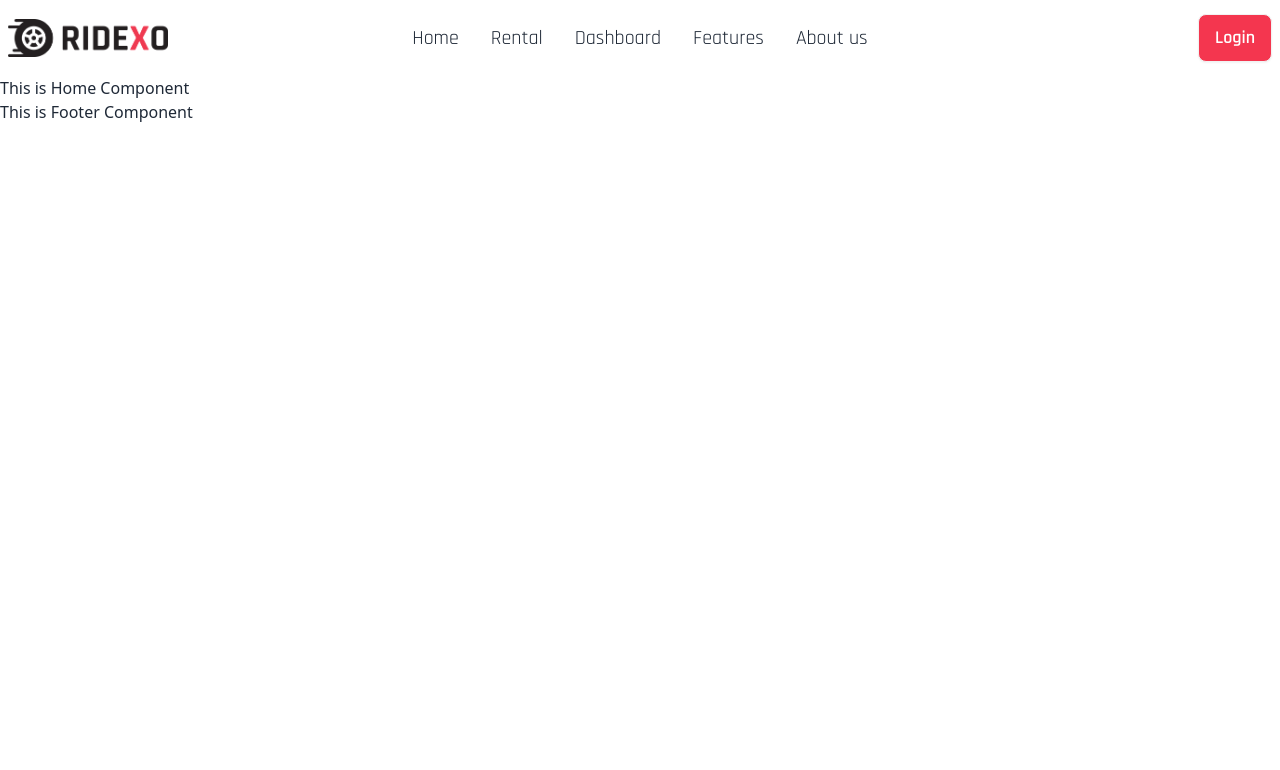
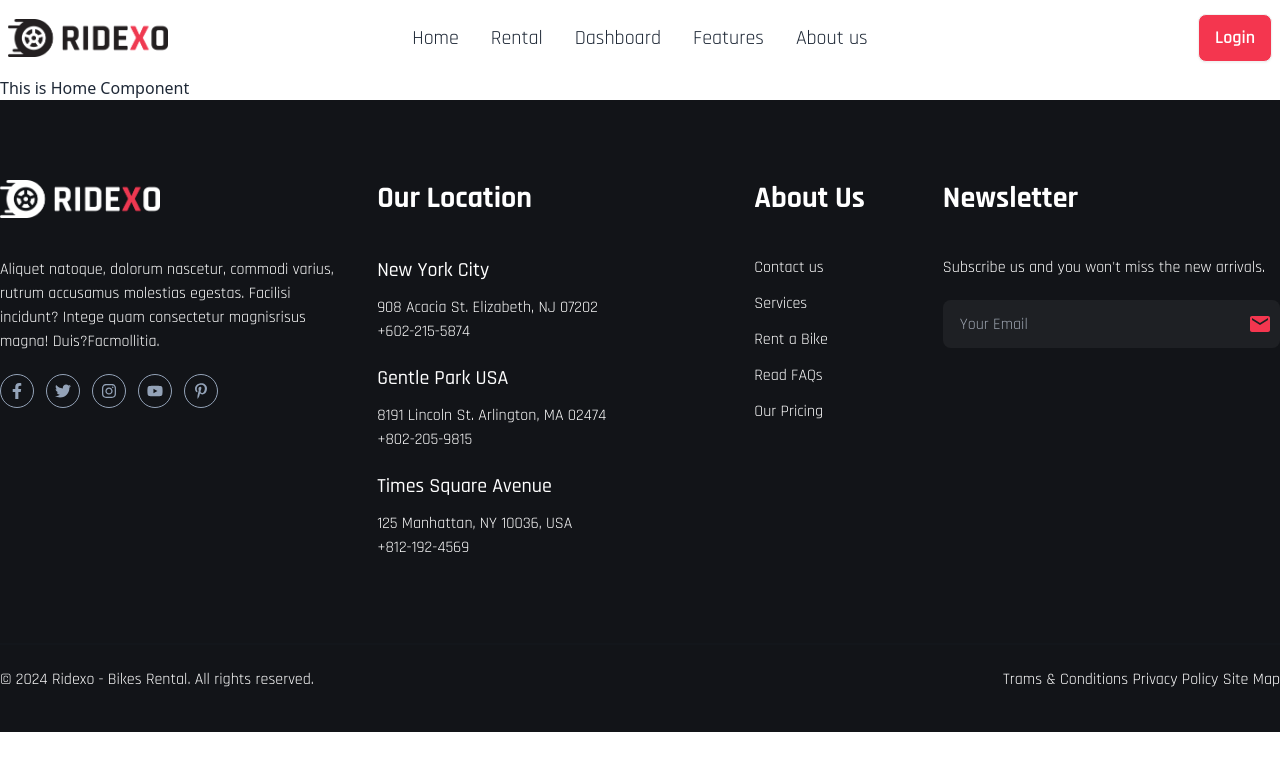
Before and after one commit to asifikbal09/bike-rental-client-site, a React (Vite) app: page / in a window 1280 px wide. Shown: the top 770 px of the page. Built offline with nearby package versions, Linux system fonts and the light colour scheme.

Commit message:
[DONE] Footer design complete.

```diff
--- a/package.json
+++ b/package.json
@@ -13,6 +13,7 @@
     "@reduxjs/toolkit": "^2.2.7",
     "react": "^18.3.1",
     "react-dom": "^18.3.1",
+    "react-icons": "^5.3.0",
     "react-redux": "^9.1.2",
     "react-router-dom": "^6.26.1"
   },
--- a/src/components/shared/Footer.tsx
+++ b/src/components/shared/Footer.tsx
@@ -1,10 +1,112 @@
-import React from 'react'
+import {
+  FaDivide,
+  FaFacebookF,
+  FaInstagram,
+  FaPinterestP,
+  FaYoutube,
+} from "react-icons/fa";
+import footerLogo from "../../assets/footerLogo.png";
+import { FaTwitter } from "react-icons/fa6";
+import { Link } from "react-router-dom";
+import { MdEmail } from "react-icons/md";
 
-const Footer =()=>{
-return(
-<div>
-<h1>This is Footer Component</h1>
-</div>
-)
+const Footer = () => {
+  const socialIconStyle =
+    "text-md text-slate-400 hover:border-[#f4364f] hover:text-[#f4364f] border  rounded-full btn-outline p-2";
+  return (
+    <div className="bg-[#121418]  text-white font-rajdhani py-10">
+      {/* Logo and social link part */}
+      <div className="container mx-auto py-10 md:grid md:grid-cols-7 gap-10">
+        <div className="col-span-2">
+          <img className="w-[10rem] mb-10" src={footerLogo} alt="Rediox" />
+          <p>
+            Aliquet natoque, dolorum nascetur, commodi varius, rutrum accusamus
+            molestias egestas. Facilisi incidunt? Intege quam consectetur
+            magnisrisus magna! Duis?Facmollitia.
+          </p>
+          <div className="flex gap-3 mt-5 mb-5">
+            <button className={socialIconStyle}>
+              <FaFacebookF />
+            </button>
+            <button className={socialIconStyle}>
+              <FaTwitter />
+            </button>
+            <button className={socialIconStyle}>
+              <FaInstagram />
+            </button>
+            <button className={socialIconStyle}>
+              <FaYoutube />
+            </button>
+            <button className={socialIconStyle}>
+              <FaPinterestP />
+            </button>
+          </div>
+        </div>
+
+        {/* Location part */}
+        <div className="col-span-2">
+          <h2 className="text-3xl font-bold mb-10">Our Location</h2>
+          <div>
+            <h3 className="text-xl font-medium mb-3">New York City</h3>
+            <p>908 Acacia St. Elizabeth, NJ 07202</p>
+            <p className=" hover:text-[#f4364f]">+602-215-5874</p>
+          </div>
+          <div>
+            <h3 className="text-xl font-medium mb-3 mt-5">Gentle Park USA</h3>
+            <p>8191 Lincoln St. Arlington, MA 02474</p>
+            <p className=" hover:text-[#f4364f]">+802-205-9815</p>
+          </div>
+          <div>
+            <h3 className="text-xl font-medium mb-3 mt-5">
+              Times Square Avenue
+            </h3>
+            <p>125 Manhattan, NY 10036, USA</p>
+            <p className=" hover:text-[#f4364f] mb-5">+812-192-4569</p>
+          </div>
+        </div>
+        {/* About us part */}
+        <div>
+          <h2 className="text-3xl font-bold mb-10">About Us</h2>
+          <div className="flex flex-col gap-3 mb-5">
+            <Link className=" hover:text-[#f4364f]" to={""}>
+              Contact us
+            </Link>
+            <Link className=" hover:text-[#f4364f]" to={""}>
+              Services
+            </Link>
+            <Link className=" hover:text-[#f4364f]" to={""}>
+              Rent a Bike
+            </Link>
+            <Link className=" hover:text-[#f4364f]" to={""}>
+              Read FAQs
+            </Link>
+            <Link className=" hover:text-[#f4364f]" to={""}>
+              Our Pricing
+            </Link>
+          </div>
+        </div>
+        {/* Newsletter part */}
+        <div className="col-span-2">
+          <h2 className="text-3xl font-bold mb-10">Newsletter</h2>
+          <p>Subscribe us and you won't miss the new arrivals.</p>
+          <div className="flex relative mt-5">
+            <input
+              className="input input-ghost w-full "
+              placeholder="Your Email"
+              type="text"
+            />
+            <p className="absolute text-[#f4364f] text-2xl right-2 top-3">
+              <MdEmail />
+            </p>
+          </div>
+        </div>
+      </div>
+      <p className="divider"></p>
+      <div className="md:flex items-center container mx-auto text-center justify-between">
+        <p className="">© 2024 Ridexo - Bikes Rental. All rights reserved.</p>
+        <p>Trams & Conditions Privacy Policy Site Map</p>
+      </div>
+    </div>
+  );
 };
 export default Footer;
```
Also changed, not shown: 1 other file (tests, documents, lock files or other folders).
